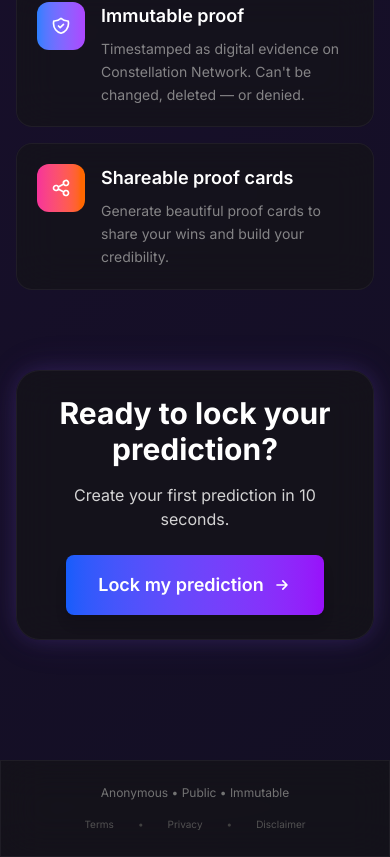
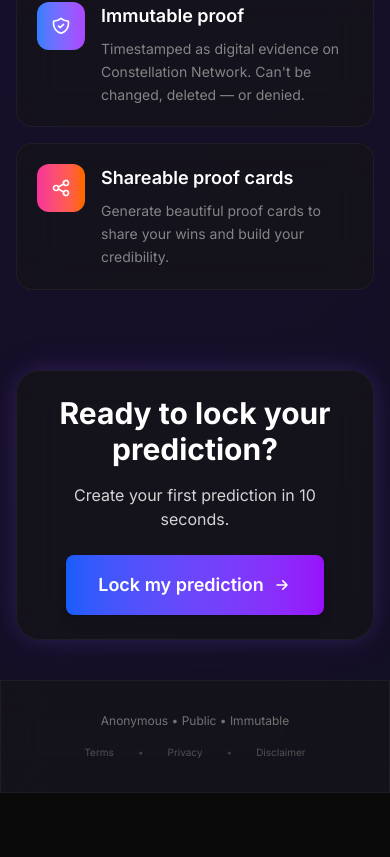
Before and after one commit to Boomchakalala/prooflocker, a Next.js app: page / in a window 390 px wide. Shown: the part 2254-3111 px from the top of the page. After the commit the page ends 3047 px from the top, so only its background shows below. Built offline with nearby package versions, Linux system fonts and the light colour scheme; no server answers.

Commit message:
Sandbox autosave

```diff
--- a/src/components/Footer.tsx
+++ b/src/components/Footer.tsx
@@ -2,8 +2,8 @@ import Link from "next/link";
 
 export default function Footer() {
   return (
-    <footer className="border-t border-white/5 mt-20 glass relative z-10">
-      <div className="max-w-7xl mx-auto px-4 sm:px-6 lg:px-8 py-6">
+    <footer className="border-t border-white/5 glass relative z-10">
+      <div className="max-w-7xl mx-auto px-4 sm:px-6 lg:px-8 py-8 sm:py-10">
         <div className="flex flex-col gap-4">
           {/* Main footer row */}
           <div className="flex items-center justify-between gap-4">
```
